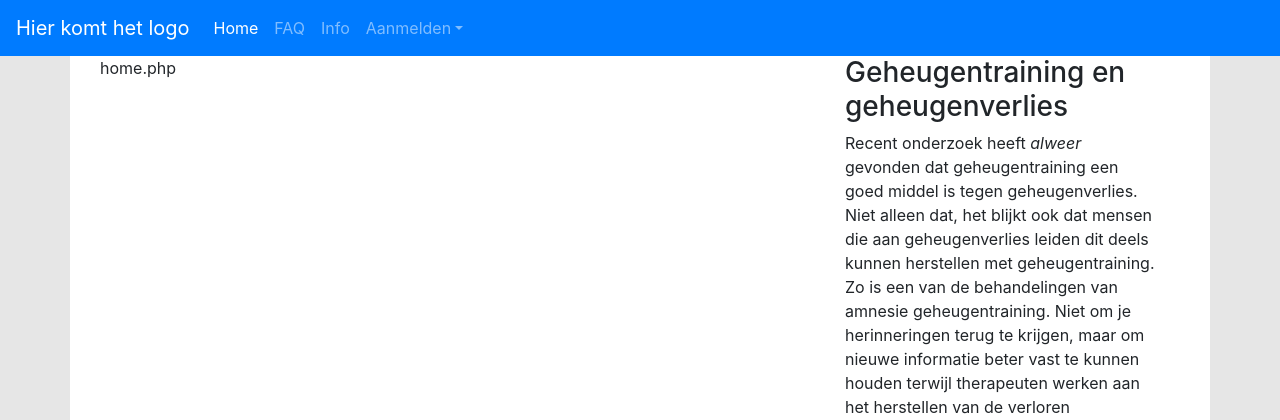
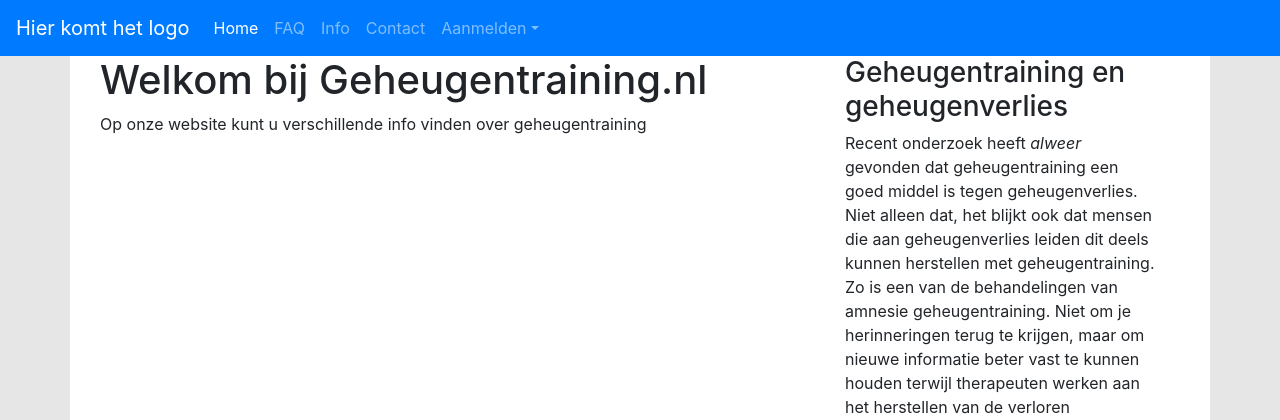
Before and after one commit to oneandonlydennis/Project3, a PHP site: page /index.php?content=home in a window 1280 px wide. Shown: the top 420 px of the page. Run offline with PHP 8.4, Linux system fonts and the light colour scheme.

Commit message:
Modified some stuff

```diff
--- a/index.php
+++ b/index.php
@@ -5,7 +5,7 @@
 	<!-- Required meta tags -->
 	<meta charset="utf-8">
 	<meta name="viewport" content="width=device-width, initial-scale=1, shrink-to-fit=no">
-	<link rel="stylesheet" href="css/main.css">
+	<link rel="stylesheet" href="/resources/css/main.css">
 	<!--Font Awesome-->
 	<link rel="stylesheet" href="https://use.fontawesome.com/releases/v5.7.2/css/all.css" integrity="sha384-fnmOCqbTlWIlj8LyTjo7mOUStjsKC4pOpQbqyi7RrhN7udi9RwhKkMHpvLbHG9Sr" crossorigin="anonymous">
 	<!-- Bootstrap CSS -->
@@ -24,7 +24,7 @@
 						if(isset($_GET["content"])) {
 							include("./resources/include/" . $_GET["content"] . ".php");
 						}
-							else { include("home.php");
+						else { include("./resources/include/home.php");
 					}
 					?>
 				</section>
--- a/resources/include/home.php
+++ b/resources/include/home.php
@@ -1 +1,4 @@
-home.php
+<div class="home-content">
+	<h1>Welkom bij Geheugentraining.nl</h1>
+	<p>Op onze website kunt u verschillende info vinden over geheugentraining</p>
+</div>
--- a/resources/include/nav.php
+++ b/resources/include/nav.php
@@ -13,6 +13,9 @@
 			<li class="nav-item">
 				<a class="nav-link" href="./index.php?content=info">Info</a>
 			</li>
+			<li class="nav-item">
+				<a class="nav-link" href="./index.php?content=contact">Contact</a>
+			</li>
 			<li class="nav-item dropdown">
 				<a class="nav-link dropdown-toggle" href="#" id="dropdownId" data-toggle="dropdown" aria-haspopup="true" aria-expanded="false">Aanmelden</a>
 				<div class="dropdown-menu" aria-labelledby="dropdownId">
```
Also changed, not shown: resources/css/main.css (renamed from css/main.css), resources/images/carousel1.png (renamed from img/carousel1.png), resources/images/testimg.png (renamed from img/testimg.png), resources/include/registreren.php (line endings or trailing spaces). Lines whose indentation alone changed are shown as unchanged.
